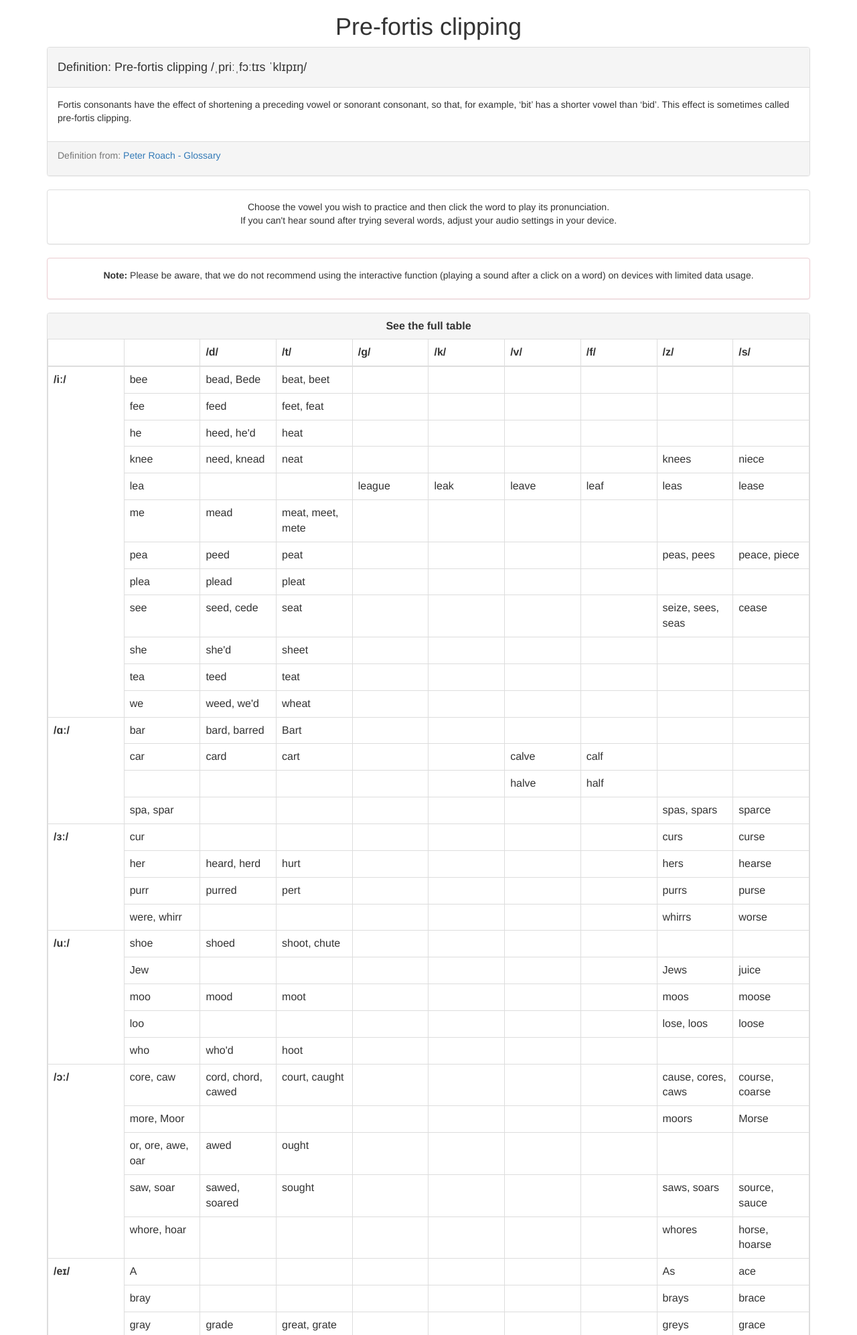
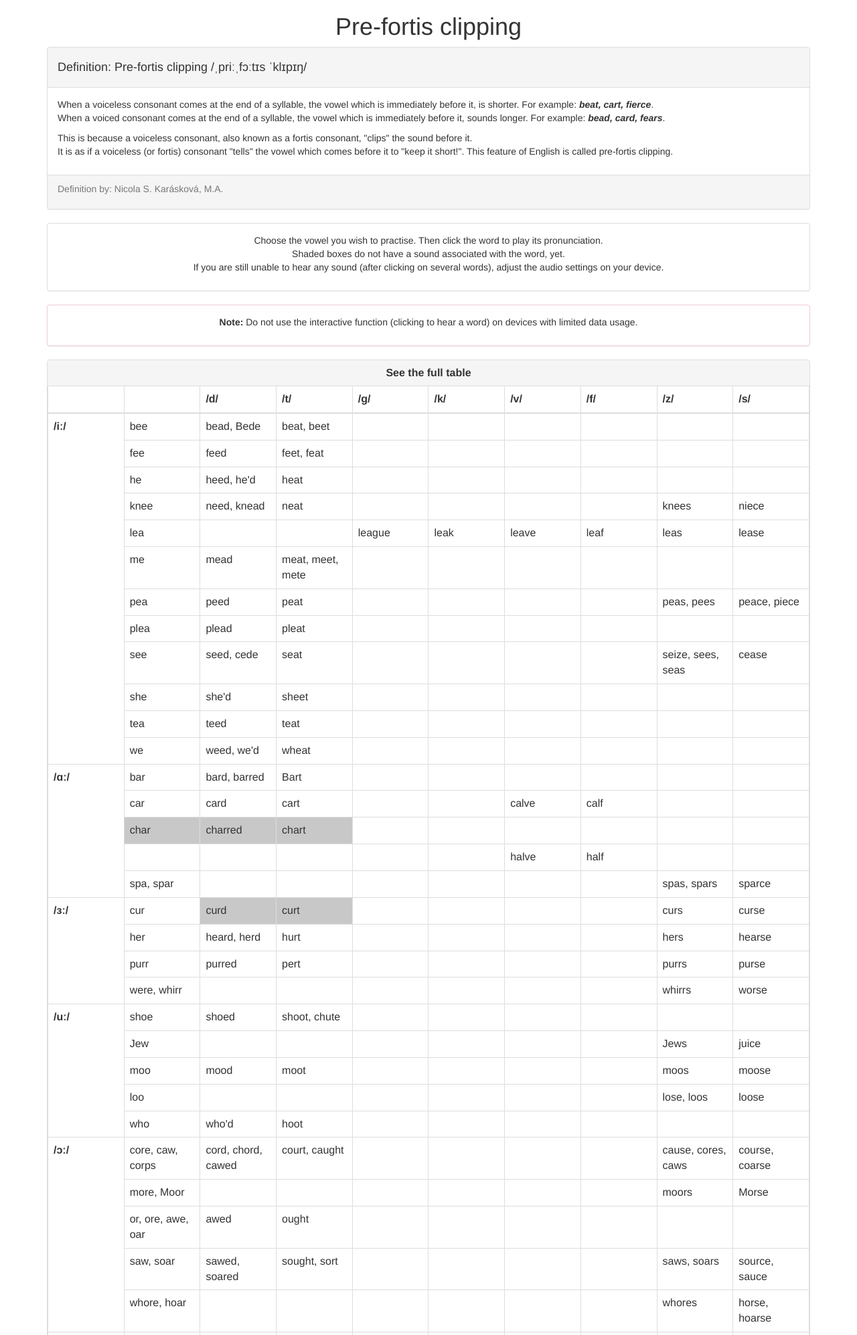
Before and after one commit to Calipheos/phonPhon, a PHP site: page /prefortis.php in a window 1280 px wide, after a click on "See the full table". Shown: the top 1994 px of the page at 67% size. Run offline with PHP 8.4, Linux system fonts and the light colour scheme; some libraries are stand-ins or nearby versions.

Commit message:
pre-release tuning

```diff
--- a/prefortis.php
+++ b/prefortis.php
@@ -37,38 +37,40 @@ $(function () {
     <div class="panel-heading"><h4>Definition: Pre-fortis clipping /ˌpriːˌfɔːtɪs ˈklɪpɪŋ/</h4></div>
     <div class="panel-body">
       <p>
-        Fortis consonants have the effect of shortening a preceding vowel or sonorant consonant,
-        so that, for example, ‘bit’ has a shorter vowel than ‘bid’. This effect is sometimes called
-        pre-fortis clipping.
+        When a voiceless consonant comes at the end of a syllable, the vowel which is immediately before it, is shorter. For example: <i><b>beat, cart, fierce</i></b>.<br>
+        When a voiced consonant comes at the end of a syllable, the vowel which is immediately before it, sounds longer. For example: <i><b>bead, card, fears</i></b>.
       </p>
-      </div>
-    <div class="panel-footer"><p class="text-muted">Definition from: <a href="http://www.peterroach.net/glossary.html" target="_blank">Peter Roach - Glossary</a></p></div>
+      <p>
+        This is because a voiceless consonant, also known as a fortis consonant, "clips" the  sound before it. <br>
+        It is as if a voiceless (or fortis) consonant "tells" the vowel which comes before it to "keep it short!".
+
+        This feature of English is called pre-fortis clipping.
+
+      </p>
+      </div>
+    <div class="panel-footer"><p class="text-muted">Definition by: Nicola S. Karásková, M.A.</p></div>
   </div>
   <div class="panel panel-default">
     <div class="panel-body text-center">
       <p>
-        Choose the vowel you wish to practice and then click the word to play its pronunciation.<br>
-        <!-- Shaded boxes do not have a sound associated with the word, yet.<br> -->
-        If you can't hear sound after trying several words, adjust your audio settings in your device.
+        Choose the vowel you wish to practise. Then click the word to play its pronunciation.<br>
+        Shaded boxes do not have a sound associated with the word, yet.<br>
+        If you are still unable to hear any sound (after clicking on several words), adjust the audio settings on your device.
       </p>
       </div>
   </div>
   <div class="panel panel-danger">
     <div class="panel-body text-center">
       <p>
-        <b>Note:</b> Please be aware, that we do not recommend using the interactive function (playing a sound after a click on a word) on devices with limited data usage.
+        <b>Note:</b> Do not use the interactive function (clicking to hear a word) on devices with limited data usage.
       </p>
       </div>
   </div>
 
-<!--
+
   <style>
   .noSound {background-color: #C8C8C8; }
   </style>
-
-
-
- -->
 
 
 
@@ -233,7 +235,7 @@ $(function () {
         </tr>
 
         <tr>
-         <th rowspan="4">/&#593;&#720;/</th>
+         <th rowspan="5">/&#593;&#720;/</th>
          <td><div data-toggle="tooltip" data-placement="top" title="/bɑː/" onclick="playSound('bar');">bar<audio id="bar"></audio></div></td>
          <td><div data-toggle="tooltip" data-placement="top" title="/bɑːd/" onclick="playSound('bard');">bard, barred<audio id="bard"></audio></div></td>
          <td><div data-toggle="tooltip" data-placement="top" title="/bɑːt/" onclick="playSound('Bart');">Bart<audio id="Bart"></audio></div></td>
@@ -256,6 +258,17 @@ $(function () {
          <td></td>
         </tr>
         <tr>
+         <td class="noSound"><div data-toggle="tooltip" data-placement="top" title="/tʃɑː/" onclick="playSound('char');">char<audio id="char"></audio></div></td>
+         <td class="noSound"><div data-toggle="tooltip" data-placement="top" title="/tʃɑːd/" onclick="playSound('charred');">charred<audio id="charred"></audio></div></td>
+         <td class="noSound"><div data-toggle="tooltip" data-placement="top" title="/rʃɑːt/" onclick="playSound('chart');">chart<audio id="chart"></audio></div></td>
+         <td></td>
+         <td></td>
+         <td></td>
+         <td></td>
+         <td></td>
+         <td></td>
+        </tr>
+        <tr>
          <td></td>
          <td></td>
          <td></td>
@@ -281,8 +294,8 @@ $(function () {
         <tr>
          <th rowspan="4">/&#604;&#720;/</th>
          <td><div data-toggle="tooltip" data-placement="top" title="/kɜː/" onclick="playSound('cur');">cur<audio id="cur"></audio></div></td>
-         <td></td>
-         <td></td>
+         <td class="noSound"><div data-toggle="tooltip" data-placement="top" title="/kɜːd/" onclick="playSound('curd');">curd<audio id="curd"></audio></div></td>
+         <td class="noSound"><div data-toggle="tooltip" data-placement="top" title="/kɜːt/" onclick="playSound('curt');">curt<audio id="curt"></audio></div></td>
          <td></td>
          <td></td>
          <td></td>
@@ -383,7 +396,7 @@ $(function () {
 
         <tr>
          <th rowspan="5">/&#596;&#720;/</th>
-         <td><div data-toggle="tooltip" data-placement="top" title="/kɔː/" onclick="playSound('core');">core, caw<audio id="core"></audio></div></td>
+         <td><div data-toggle="tooltip" data-placement="top" title="/kɔː/" onclick="playSound('core');">core, caw, corps<audio id="core"></audio></div></td>
          <td><div data-toggle="tooltip" data-placement="top" title="/kɔːd/" onclick="playSound('cord');">cord, chord, cawed<audio id="cord"></audio></div></td>
          <td><div data-toggle="tooltip" data-placement="top" title="/kɔːt/" onclick="playSound('court');">court, caught<audio id="court"></audio></div></td>
          <td></td>
@@ -418,7 +431,7 @@ $(function () {
         <tr>
          <td><div data-toggle="tooltip" data-placement="top" title="/sɔː/" onclick="playSound('saw');">saw, soar<audio id="saw"></audio></div></td>
          <td><div data-toggle="tooltip" data-placement="top" title="/sɔːd/" onclick="playSound('sawed');">sawed, soared<audio id="sawed"></audio></div></td>
-         <td><div data-toggle="tooltip" data-placement="top" title="/sɔːt/" onclick="playSound('sought');">sought<audio id="sought"></audio></div></td>
+         <td><div data-toggle="tooltip" data-placement="top" title="/sɔːt/" onclick="playSound('sought');">sought, sort<audio id="sought"></audio></div></td>
          <td></td>
          <td></td>
          <td></td>
@@ -458,7 +471,7 @@ $(function () {
          <td></td>
          <td></td>
          <td></td>
-         <td><div data-toggle="tooltip" data-placement="top" title="/breɪz/" onclick="playSound('brays');">brays<audio id="brays"></audio></div></td>
+         <td><div data-toggle="tooltip" data-placement="top" title="/breɪz/" onclick="playSound('brays');">brays, braise<audio id="brays"></audio></div></td>
          <td><div data-toggle="tooltip" data-placement="top" title="/breɪs/" onclick="playSound('brace');">brace<audio id="brace"></audio></div></td>
        </tr>
        <tr>
@@ -535,12 +548,12 @@ $(function () {
          <td></td>
          <td></td>
          <td></td>
-         <td><div data-toggle="tooltip" data-placement="top" title="/reɪz/" onclick="playSound('rays');">rays<audio id="rays"></audio></div></td>
+         <td><div data-toggle="tooltip" data-placement="top" title="/reɪz/" onclick="playSound('rays');">rays, raze, rise<audio id="rays"></audio></div></td>
          <td><div data-toggle="tooltip" data-placement="top" title="/reɪs/" onclick="playSound('race');">race<audio id="race"></audio></div></td>
         </tr>
         <tr>
          <td><div data-toggle="tooltip" data-placement="top" title="/speɪ/" onclick="playSound('spay');">spay<audio id="spay"></audio></div></td>
-         <td><div data-toggle="tooltip" data-placement="top" title="/speɪd/" onclick="playSound('spayd');">spayed<audio id="spayed"></audio></div></td>
+         <td><div data-toggle="tooltip" data-placement="top" title="/speɪd/" onclick="playSound('spayed');">spayed, spade<audio id="spayed"></audio></div></td>
          <td><div data-toggle="tooltip" data-placement="top" title="/speɪt/" onclick="playSound('spate');">spate<audio id="spate"></audio></div></td>
          <td></td>
          <td></td>
@@ -551,7 +564,7 @@ $(function () {
         </tr>
         <tr>
          <td><div data-toggle="tooltip" data-placement="top" title="/steɪ/" onclick="playSound('stay');">stay<audio id="stay"></audio></div></td>
-         <td><div data-toggle="tooltip" data-placement="top" title="/steɪd/" onclick="playSound('stayed');">stayed<audio id="stayed"></audio></div></td>
+         <td><div data-toggle="tooltip" data-placement="top" title="/steɪd/" onclick="playSound('stayed');">stayed, staid<audio id="stayed"></audio></div></td>
          <td><div data-toggle="tooltip" data-placement="top" title="/steɪt/" onclick="playSound('state');">state<audio id="state"></audio></div></td>
          <td></td>
          <td></td>
@@ -1151,6 +1164,17 @@ $(function () {
       <td></td>
      </tr>
      <tr>
+      <td class="noSound"><div data-toggle="tooltip" data-placement="top" title="/tʃɑː/" onclick="playSound('char');">char<audio id="char"></audio></div></td>
+      <td class="noSound"><div data-toggle="tooltip" data-placement="top" title="/tʃɑːd/" onclick="playSound('charred');">charred<audio id="charred"></audio></div></td>
+      <td class="noSound"><div data-toggle="tooltip" data-placement="top" title="/rʃɑːt/" onclick="playSound('chart');">chart<audio id="chart"></audio></div></td>
+      <td></td>
+      <td></td>
+      <td></td>
+      <td></td>
+      <td></td>
+      <td></td>
+     </tr>
+     <tr>
       <td></td>
       <td></td>
       <td></td>
@@ -1199,8 +1223,8 @@ $(function () {
      </thead>
      <tr>
        <td><div data-toggle="tooltip" data-placement="top" title="/kɜː/" onclick="playSound('cur');">cur<audio id="cur"></audio></div></td>
-      <td></td>
-      <td></td>
+       <td class="noSound"><div data-toggle="tooltip" data-placement="top" title="/kɜːd/" onclick="playSound('curd');">curd<audio id="curd"></audio></div></td>
+       <td class="noSound"><div data-toggle="tooltip" data-placement="top" title="/kɜːt/" onclick="playSound('curt');">curt<audio id="curt"></audio></div></td>
        <td></td>
        <td></td>
        <td></td>
@@ -1347,7 +1371,7 @@ $(function () {
        </tr>
      </thead>
      <tr>
-      <td><div data-toggle="tooltip" data-placement="top" title="/kɔː/" onclick="playSound('core');">core, caw<audio id="core"></audio></div></td>
+      <td><div data-toggle="tooltip" data-placement="top" title="/kɔː/" onclick="playSound('core');">core, caw, corps<audio id="core"></audio></div></td>
       <td><div data-toggle="tooltip" data-placement="top" title="/kɔːd/" onclick="playSound('cord');">cord, chord, cawed<audio id="cord"></audio></div></td>
       <td><div data-toggle="tooltip" data-placement="top" title="/kɔːt/" onclick="playSound('court');">court, caught<audio id="court"></audio></div></td>
       <td></td>
@@ -1382,7 +1406,7 @@ $(function () {
      <tr>
       <td><div data-toggle="tooltip" data-placement="top" title="/sɔː/" onclick="playSound('saw');">saw, soar<audio id="saw"></audio></div></td>
       <td><div data-toggle="tooltip" data-placement="top" title="/sɔːd/" onclick="playSound('sawed');">sawed, soared<audio id="sawed"></audio></div></td>
-      <td><div data-toggle="tooltip" data-placement="top" title="/sɔːt/" onclick="playSound('sought');">sought<audio id="sought"></audio></div></td>
+      <td><div data-toggle="tooltip" data-placement="top" title="/sɔːt/" onclick="playSound('sought');">sought, sort<audio id="sought"></audio></div></td>
       <td></td>
       <td></td>
       <td></td>
@@ -1445,7 +1469,7 @@ $(function () {
       <td></td>
       <td></td>
       <td></td>
-      <td><div data-toggle="tooltip" data-placement="top" title="/breɪz/" onclick="playSound('brays');">brays<audio id="brays"></audio></div></td>
+      <td><div data-toggle="tooltip" data-placement="top" title="/breɪz/" onclick="playSound('brays');">brays, braise<audio id="brays"></audio></div></td>
       <td><div data-toggle="tooltip" data-placement="top" title="/breɪs/" onclick="playSound('brace');">brace<audio id="brace"></audio></div></td>
     </tr>
     <tr>
@@ -1522,12 +1546,12 @@ $(function () {
       <td></td>
       <td></td>
       <td></td>
-      <td><div data-toggle="tooltip" data-placement="top" title="/reɪz/" onclick="playSound('rays');">rays<audio id="rays"></audio></div></td>
+      <td><div data-toggle="tooltip" data-placement="top" title="/reɪz/" onclick="playSound('rays');">rays, raze, rise<audio id="rays"></audio></div></td>
       <td><div data-toggle="tooltip" data-placement="top" title="/reɪs/" onclick="playSound('race');">race<audio id="race"></audio></div></td>
      </tr>
      <tr>
       <td><div data-toggle="tooltip" data-placement="top" title="/speɪ/" onclick="playSound('spay');">spay<audio id="spay"></audio></div></td>
-      <td><div data-toggle="tooltip" data-placement="top" title="/speɪd/" onclick="playSound('spayd');">spayed<audio id="spayed"></audio></div></td>
+      <td><div data-toggle="tooltip" data-placement="top" title="/speɪd/" onclick="playSound('spayed');">spayed, spade<audio id="spayed"></audio></div></td>
       <td><div data-toggle="tooltip" data-placement="top" title="/speɪt/" onclick="playSound('spate');">spate<audio id="spate"></audio></div></td>
       <td></td>
       <td></td>
@@ -1538,7 +1562,7 @@ $(function () {
      </tr>
      <tr>
       <td><div data-toggle="tooltip" data-placement="top" title="/steɪ/" onclick="playSound('stay');">stay<audio id="stay"></audio></div></td>
-      <td><div data-toggle="tooltip" data-placement="top" title="/steɪd/" onclick="playSound('stayed');">stayed<audio id="stayed"></audio></div></td>
+      <td><div data-toggle="tooltip" data-placement="top" title="/steɪd/" onclick="playSound('stayed');">stayed, staid<audio id="stayed"></audio></div></td>
       <td><div data-toggle="tooltip" data-placement="top" title="/steɪt/" onclick="playSound('state');">state<audio id="state"></audio></div></td>
       <td></td>
       <td></td>
```
Lines whose indentation alone changed are shown as unchanged.
